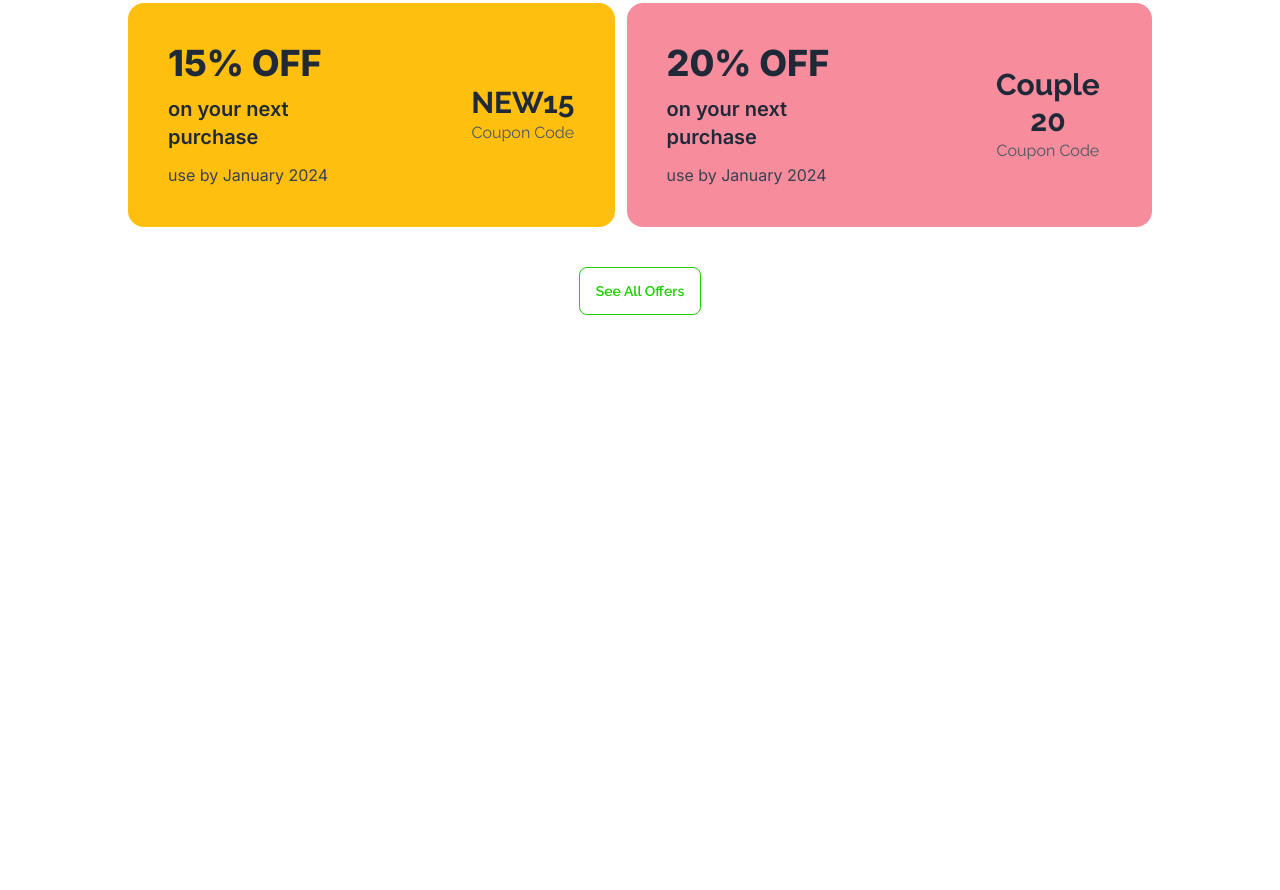
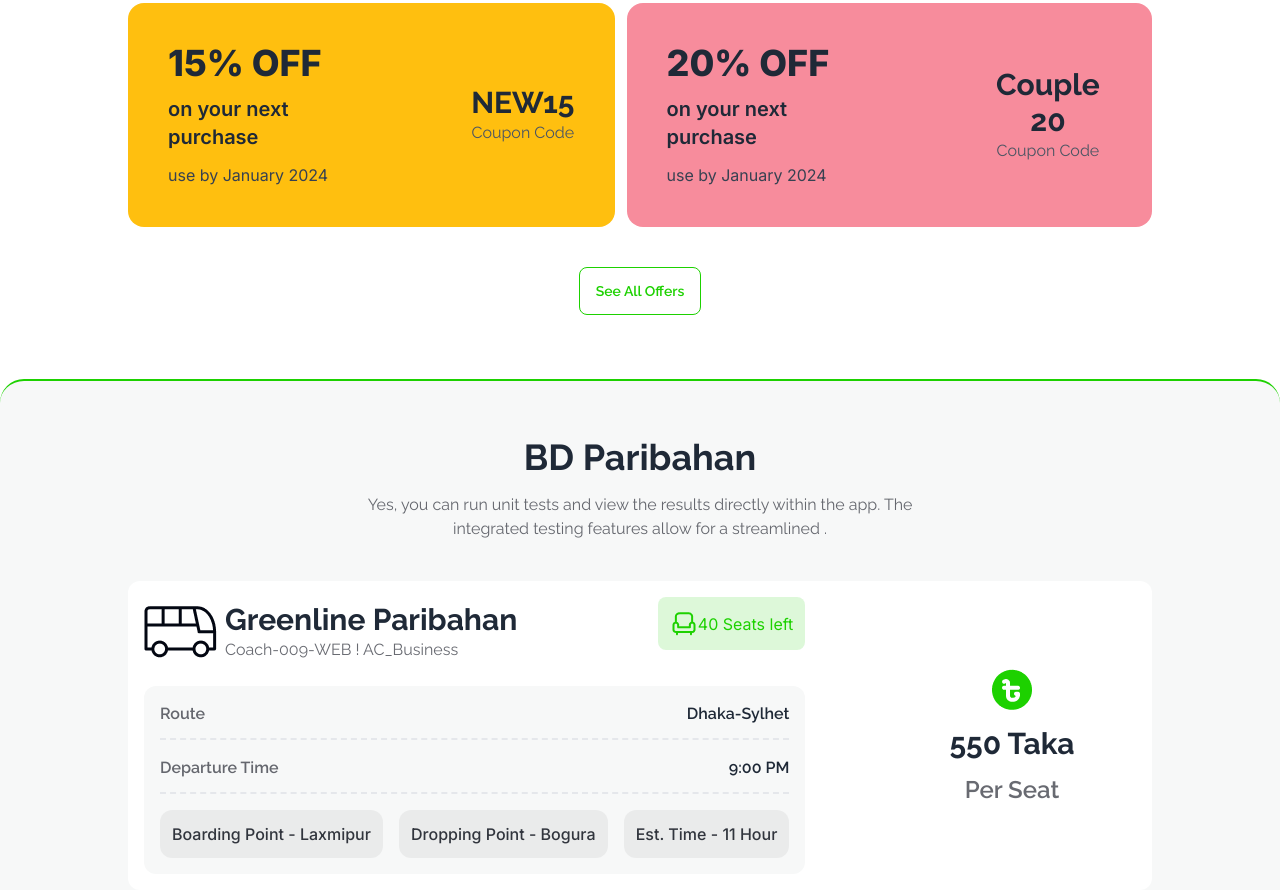
Before and after one commit to Siam125889/B9A5-smart-ticketing, a plain HTML site: page index.html in a window 1280 px wide. Shown: the part 735-1625 px from the top of the page. Before the commit the page ends 1050 px from the top, so only its background shows below. Drawn offline with nearby package versions, Linux system fonts and the light colour scheme.

Commit message:
paribahan part done

```diff
--- a/index.html
+++ b/index.html
@@ -49,7 +49,9 @@
         class="mt-10 bg-[url('images/banner.png')] bg-cover bg-center rounded-2xl"
       >
         <div class="flex flex-col justify-center h-[450px] space-y-9">
-          <h3 class="font-extrabold text-6xl text-center text-white">
+          <h3
+            class="font-extrabold text-3xl md:text-5xl lg:text-6xl text-center text-white"
+          >
             End-to-End Travel with <br />
             <span class="text-[#1DD100]">BD Paribahan</span>
           </h3>
@@ -67,10 +69,10 @@
       </div>
     </header>
     <!-- main -->
-    <main class="font-raleway mt-16 lg:w-4/5 w-11/12 mx-auto">
+    <main>
       <!-- offers start -->
 
-      <section>
+      <section class="font-raleway mt-16 lg:w-4/5 w-11/12 mx-auto">
         <h3 class="text-center font-bold text-4xl">Best offers for you</h3>
         <div class="flex gap-3 justify-center mt-10 flex-col lg:flex-row">
           <div
@@ -109,7 +111,83 @@
       <!-- offers end -->
 
       <!-- ticket section start -->
-      <section></section>
+      <section
+        class="mt-16 w-full bg-[#F7F8F8] rounded-t-3xl border-t-2 border-[#1DD100]"
+      >
+        <!-- paribahan part -->
+        <div class="font-raleway pt-14">
+          <h3 class="text-center font-bold text-4xl mb-4">BD Paribahan</h3>
+          <p class="text-center text-[#03071299]">
+            Yes, you can run unit tests and view the results directly within the
+            app. The <br />integrated testing features allow for a streamlined .
+          </p>
+
+          <!-- ticket info -->
+          <div
+            class="flex justify-between bg-white p-4 w-11/12 lg:w-4/5 mx-auto mt-10 rounded-xl items-center flex-col md:flex-row lg:flex-row gap-4"
+          >
+            <!-- ticket details -->
+            <div class="lg:basis-8/12">
+              <div
+                class="flex items-center justify-between flex-col lg:flex-row gap-4 mb-5"
+              >
+                <div class="flex items-center gap-2">
+                  <img src="images/bus-logo.png" alt="" />
+                  <div>
+                    <p class="font-bold text-3xl">Greenline Paribahan</p>
+                    <p class="text-[#03071299]">Coach-009-WEB ! AC_Business</p>
+                  </div>
+                </div>
+                <div
+                  class="flex items-center bg-[#1DD10026] p-3 rounded-lg mb-4"
+                >
+                  <img src="images/seat-green.png" alt="" />
+                  <p class="font-inter text-[#1DD100]">
+                    <span id="seat-number">40</span> Seats left
+                  </p>
+                </div>
+              </div>
+              <div class="bg-[#F7F8F8] p-4 space-y-4 rounded-xl">
+                <div class="flex justify-between border-b-2 border-dashed pb-3">
+                  <p class="font-semibold text-[#03071299]">Route</p>
+                  <p class="font-semibold">Dhaka-Sylhet</p>
+                </div>
+                <div class="flex justify-between border-b-2 border-dashed pb-3">
+                  <p class="font-semibold text-[#03071299]">Departure Time</p>
+                  <p class="font-semibold">9:00 PM</p>
+                </div>
+                <div
+                  class="font-inter flex justify-between items-center gap-4 flex-col md:flex-row lg:flex-row"
+                >
+                  <p
+                    class="bg-[#0307120D] rounded-xl p-3 font-medium text-[#030712CC] px-3"
+                  >
+                    Boarding Point - Laxmipur
+                  </p>
+                  <p
+                    class="bg-[#0307120D] rounded-xl p-3 font-medium text-[#030712CC] px-3"
+                  >
+                    Dropping Point - Bogura
+                  </p>
+                  <p
+                    class="bg-[#0307120D] rounded-xl p-3 font-medium text-[#030712CC] px-3"
+                  >
+                    Est. Time - 11 Hour
+                  </p>
+                </div>
+              </div>
+            </div>
+            <!-- ticket price -->
+            <div class="basis-1/4">
+              <div class="text-center flex flex-col justify-center space-y-3">
+                <img class="w-12 mx-auto" src="images/fare.png" alt="" />
+                <p class="font-bold text-3xl">550 Taka</p>
+                <p class="font-semibold text-2xl text-[#03071299]">Per Seat</p>
+              </div>
+            </div>
+          </div>
+        </div>
+      </section>
     </main>
 
     <footer></footer>
```
